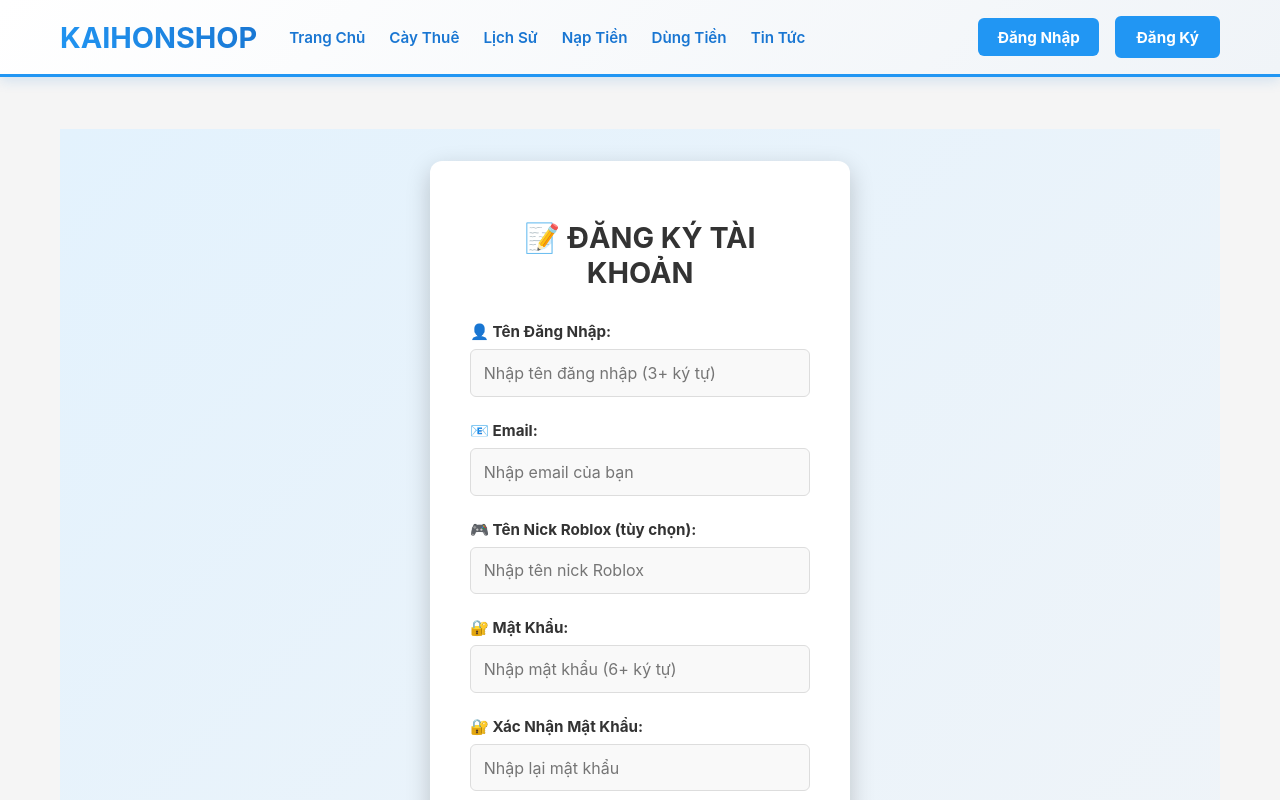
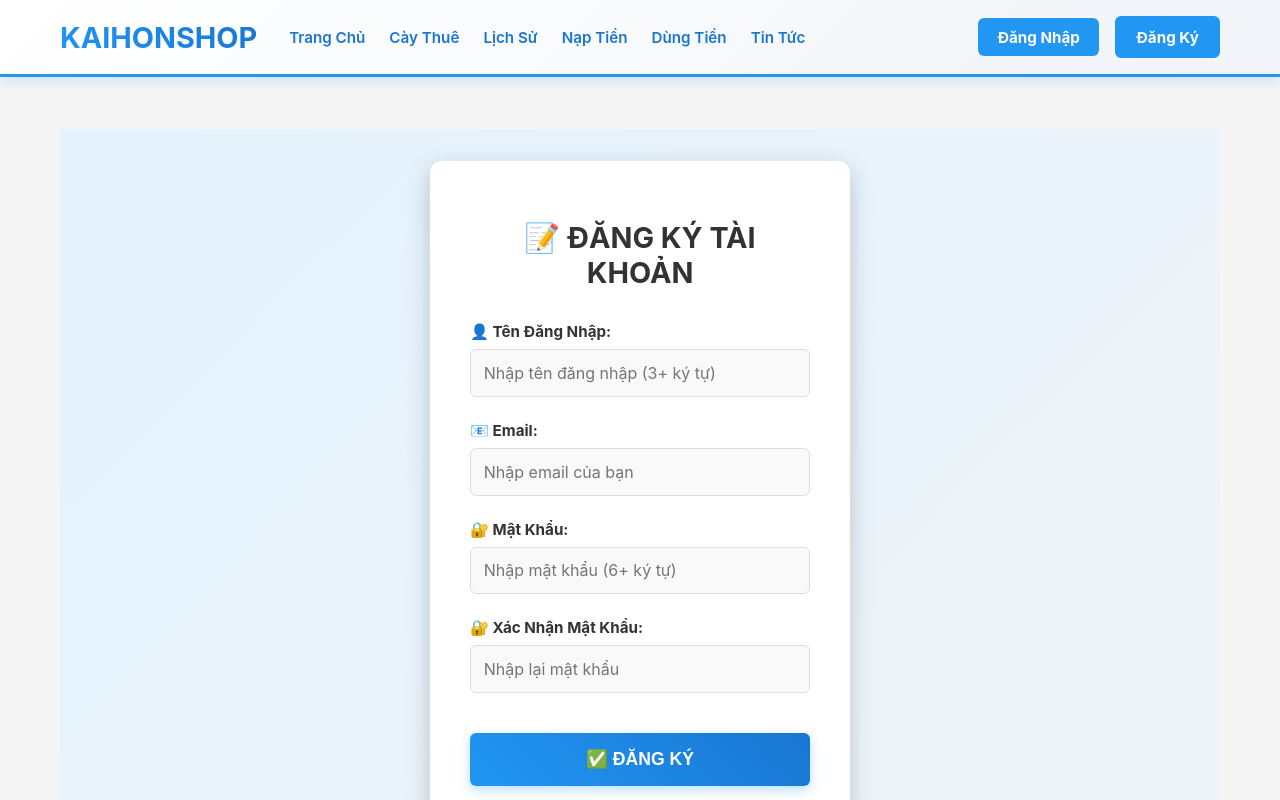
Before and after one commit to Kiet010402/WebCayThueRoblox, a React (Create React App) app in the folder client/: page /register in a window 1280 px wide. Shown: the top 800 px of the page. Built offline with nearby package versions, Linux system fonts and the light colour scheme; no server answers.

Commit message:
Remove robloxUsername field from register form and fix API URL

```diff
--- a/client/src/pages/Register.js
+++ b/client/src/pages/Register.js
@@ -1,6 +1,7 @@
 import React, { useState } from 'react';
+import { useNavigate, Link } from 'react-router-dom';
+import { getApiUrl } from '../config';
 import axios from 'axios';
-import { useNavigate, Link } from 'react-router-dom';
 import './Auth.css';
 
 function Register({ setUser }) {
@@ -8,8 +9,7 @@ function Register({ setUser }) {
     username: '',
     email: '',
     password: '',
-    confirmPassword: '',
-    robloxUsername: ''
+    confirmPassword: ''
   });
   const [error, setError] = useState('');
   const [success, setSuccess] = useState('');
@@ -56,11 +56,10 @@ function Register({ setUser }) {
 
     setLoading(true);
     try {
-      const response = await axios.post('/api/users/register', {
+      const response = await axios.post(getApiUrl('/api/users/register'), {
         username: formData.username,
         email: formData.email,
-        password: formData.password,
-        robloxUsername: formData.robloxUsername
+        password: formData.password
       });
 
       localStorage.setItem('token', response.data.token);
@@ -113,17 +112,6 @@ function Register({ setUser }) {
           </div>
 
           <div className="form-group">
-            <label>🎮 Tên Nick Roblox (tùy chọn):</label>
-            <input
-              type="text"
-              name="robloxUsername"
-              placeholder="Nhập tên nick Roblox"
-              value={formData.robloxUsername}
-              onChange={handleChange}
-            />
-          </div>
-
-          <div className="form-group">
             <label>🔐 Mật Khẩu:</label>
             <input
               type="password"
```
